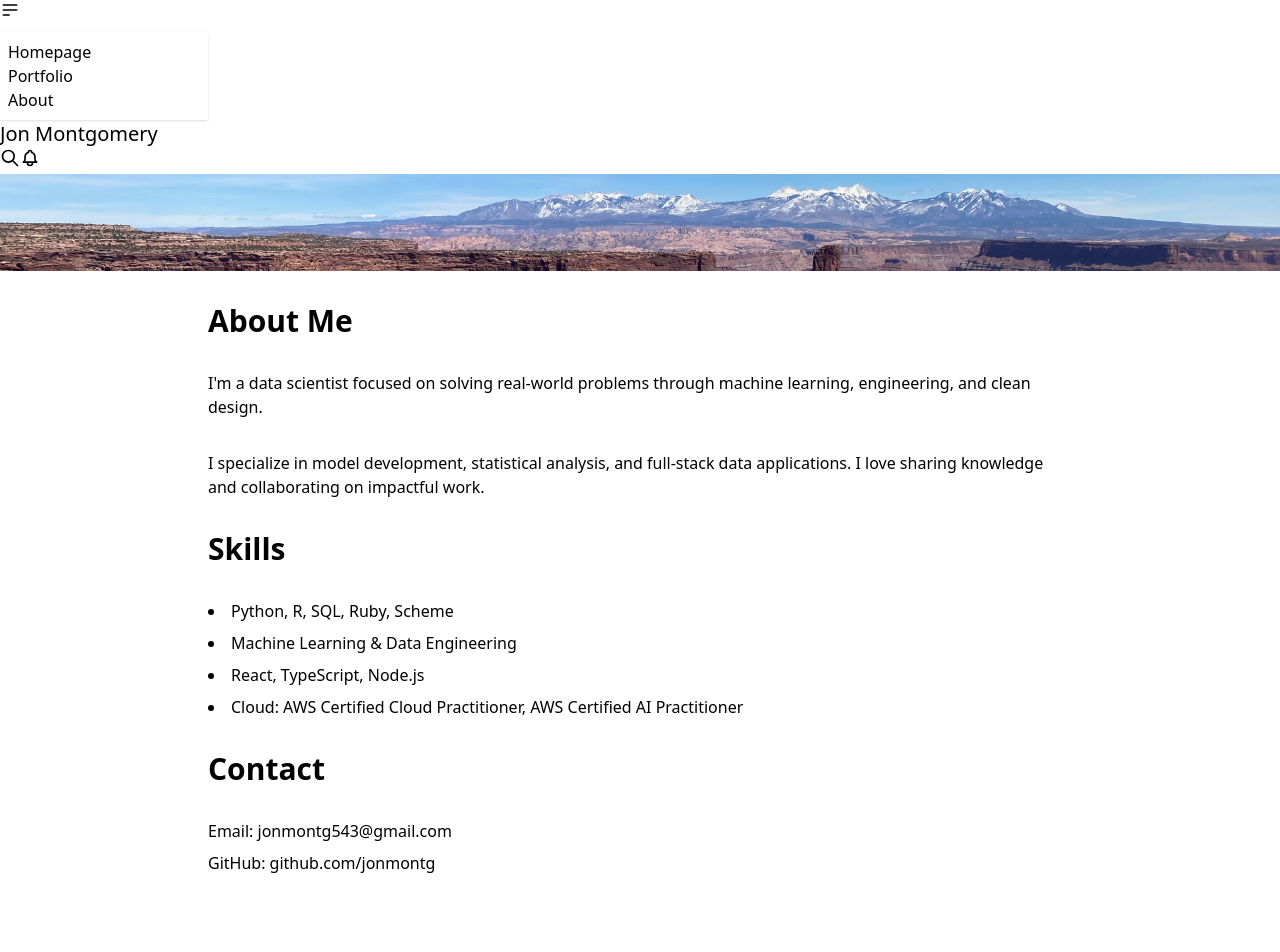
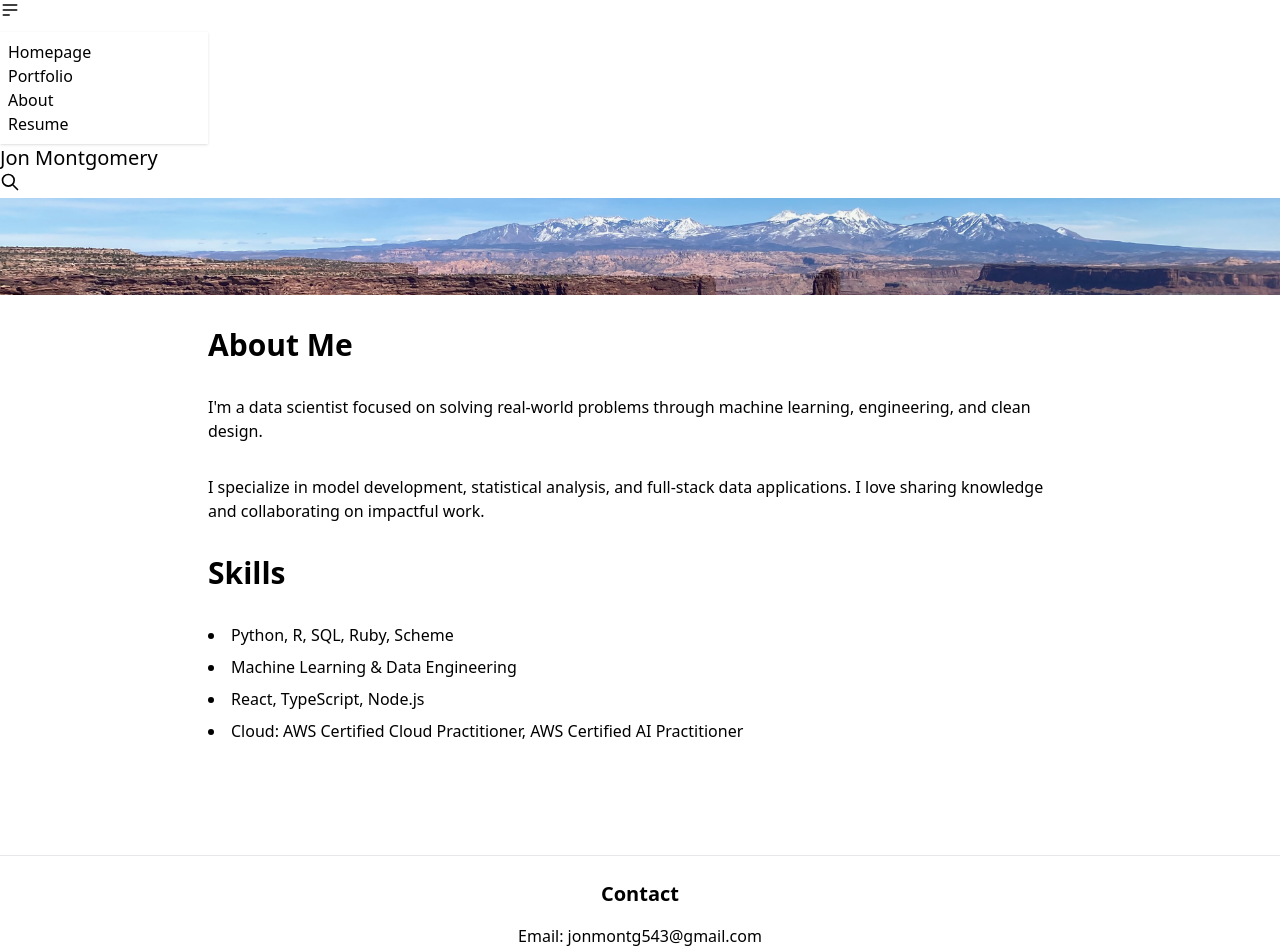
Before and after one commit to jonmontg/jonmontg.github.io, a React (Vite) app: page / in a window 1280 px wide. Shown: the top 952 px of the page. Before the commit the page ends 907 px from the top, so only its background shows below. Built offline with nearby package versions, Linux system fonts and the light colour scheme.

Commit message:
Resume and functionality added

```diff
--- a/package.json
+++ b/package.json
@@ -14,7 +14,8 @@
   },
   "dependencies": {
     "react": "^19.1.0",
-    "react-dom": "^19.1.0"
+    "react-dom": "^19.1.0",
+    "react-ga4": "^2.1.0"
   },
   "devDependencies": {
     "@eslint/js": "^9.25.0",
--- a/src/App.tsx
+++ b/src/App.tsx
@@ -1,41 +1,10 @@
-import Header from './components/Header';
-import Banner from './components/Banner';
+import HomePage from "./home_page/HomePage";
+import ReactGA from "react-ga4";
 
+ReactGA.initialize("G-492056999");
 function App() {
   return (
-    <div className="min-h-screen bg-base-200">
-      <Header />
-      <Banner />
-      <main className="container mx-auto px-4 py-8 max-w-4xl">
-        <section className="space-y-8">
-          <h2 className="text-3xl font-semibold text-primary">About Me</h2>
-          <p className="text-base-content">
-            I'm a data scientist focused on solving real-world problems through machine learning, engineering, and clean design.
-          </p>
-          <p className="text-base-content">
-            I specialize in model development, statistical analysis, and full-stack data applications. I love sharing knowledge and collaborating on impactful work.
-          </p>
-
-          <div className="divider"></div>
-
-          <h2 className="text-3xl font-semibold text-primary">Skills</h2>
-          <ul className="list-disc list-inside space-y-2 text-base-content">
-            <li>Python, R, SQL, Ruby, Scheme</li>
-            <li>Machine Learning & Data Engineering</li>
-            <li>React, TypeScript, Node.js</li>
-            <li>Cloud: AWS Certified Cloud Practitioner, AWS Certified AI Practitioner</li>
-          </ul>
-
-          <div className="divider"></div>
-
-          <h2 className="text-3xl font-semibold text-primary">Contact</h2>
-          <div className="space-y-2 text-base-content">
-            <p>Email: <a href="mailto:jonmontg543@gmail.com" className="link link-primary">jonmontg543@gmail.com</a></p>
-            <p>GitHub: <a href="https://github.com/jonmontg" className="link link-primary">github.com/jonmontg</a></p>
-          </div>
-        </section>
-      </main>
-    </div>
+    <HomePage />
   );
 }
 
--- /dev/null
+++ b/src/home_page/HomePage.tsx
@@ -0,0 +1,24 @@
+import Header from './components/Header';
+import Banner from './components/Banner';
+import Footer from './components/Footer';
+import Body from './components/Body';
+import ReactGA from "react-ga4";
+import { useEffect } from 'react';
+
+function HomePage() {
+  useEffect(() => {
+    // Track page view when HomePage mounts
+    ReactGA.send({ hitType: "pageview", page: "/" });
+  }, []);
+
+  return (
+    <div className="min-h-screen bg-base-200 flex flex-col">
+      <Header />
+      <Banner />
+      <Body />
+      <Footer />
+    </div>
+  );
+}
+
+export default HomePage;
--- /dev/null
+++ b/src/home_page/components/Body.tsx
@@ -0,0 +1,27 @@
+const Body = () => (
+  <main className="container mx-auto px-4 py-8 max-w-4xl flex-grow">
+    <section className="space-y-8">
+      <h2 className="text-3xl font-semibold text-primary">About Me</h2>
+      <p className="text-base-content">
+        I'm a data scientist focused on solving real-world problems through machine learning, engineering, and clean design.
+      </p>
+      <p className="text-base-content">
+        I specialize in model development, statistical analysis, and full-stack data applications. I love sharing knowledge and collaborating on impactful work.
+      </p>
+
+      <div className="divider"></div>
+
+      <h2 className="text-3xl font-semibold text-primary">Skills</h2>
+      <ul className="list-disc list-inside space-y-2 text-base-content">
+        <li>Python, R, SQL, Ruby, Scheme</li>
+        <li>Machine Learning & Data Engineering</li>
+        <li>React, TypeScript, Node.js</li>
+        <li>Cloud: AWS Certified Cloud Practitioner, AWS Certified AI Practitioner</li>
+      </ul>
+
+      <div className="divider"></div>
+    </section>
+  </main>
+);
+
+export default Body;
--- /dev/null
+++ b/src/home_page/components/Footer.tsx
@@ -0,0 +1,11 @@
+const Footer = () => (
+  <footer className="bg-base-300 text-base-content py-6 mt-12 border-t border-base-200">
+    <div className="container mx-auto px-4 flex flex-col items-center space-y-2">
+      <h2 className="text-xl font-semibold text-primary mb-2">Contact</h2>
+      <p>Email: <a href="mailto:jonmontg543@gmail.com" className="link link-primary">jonmontg543@gmail.com</a></p>
+      <p>GitHub: <a href="https://github.com/jonmontg" className="link link-primary">github.com/jonmontg</a></p>
+    </div>
+  </footer>
+);
+
+export default Footer;
--- a/src/components/Header.tsx
+++ b/src/home_page/components/Header.tsx
@@ -1,4 +1,5 @@
 import { useState } from 'react';
+import SearchButton from './SearchButton';
 
 export default function Header() {
   const [isSearchOpen, setIsSearchOpen] = useState(false);
@@ -31,7 +32,7 @@ export default function Header() {
         // Highlight the matching text
         const highlightedText = queryWords.reduce((acc, word) => {
           const regex = new RegExp(`(${word})`, 'gi');
-          return acc.replace(regex, '<mark class="bg-yellow-200">$1</mark>');
+          return acc.replace(regex, '<mark className="bg-yellow-200">$1</mark>');
         }, text);
 
         results.push({
@@ -71,6 +72,7 @@ export default function Header() {
               <li><a>Homepage</a></li>
               <li><a>Portfolio</a></li>
               <li><a>About</a></li>
+              <li><a href="/Resume.pdf" download>Resume</a></li>
             </ul>
           </div>
         </div>
@@ -78,18 +80,7 @@ export default function Header() {
           <a className="btn btn-ghost text-xl">Jon Montgomery</a>
         </div>
         <div className="navbar-end">
-          <button
-            className="btn btn-ghost btn-circle"
-            onClick={() => setIsSearchOpen(true)}
-          >
-            <svg xmlns="http://www.w3.org/2000/svg" className="h-5 w-5" fill="none" viewBox="0 0 24 24" stroke="currentColor"> <path strokeLinecap="round" strokeLinejoin="round" strokeWidth="2" d="M21 21l-6-6m2-5a7 7 0 11-14 0 7 7 0 0114 0z" /> </svg>
-          </button>
-          <button className="btn btn-ghost btn-circle">
-            <div className="indicator">
-              <svg xmlns="http://www.w3.org/2000/svg" className="h-5 w-5" fill="none" viewBox="0 0 24 24" stroke="currentColor"> <path strokeLinecap="round" strokeLinejoin="round" strokeWidth="2" d="M15 17h5l-1.405-1.405A2.032 2.032 0 0118 14.158V11a6.002 6.002 0 00-4-5.659V5a2 2 0 10-4 0v.341C7.67 6.165 6 8.388 6 11v3.159c0 .538-.214 1.055-.595 1.436L4 17h5m6 0v1a3 3 0 11-6 0v-1m6 0H9" /> </svg>
-              <span className="badge badge-xs badge-primary indicator-item"></span>
-            </div>
-          </button>
+          <SearchButton onClick={() => setIsSearchOpen(true)} />
         </div>
       </div>
 
--- /dev/null
+++ b/src/home_page/components/SearchButton.tsx
@@ -0,0 +1,18 @@
+import React from 'react';
+
+interface SearchButtonProps {
+  onClick: () => void;
+}
+
+const SearchButton: React.FC<SearchButtonProps> = ({ onClick }) => (
+  <button
+    className="btn btn-ghost btn-circle"
+    onClick={onClick}
+  >
+    <svg xmlns="http://www.w3.org/2000/svg" className="h-5 w-5" fill="none" viewBox="0 0 24 24" stroke="currentColor">
+      <path strokeLinecap="round" strokeLinejoin="round" strokeWidth="2" d="M21 21l-6-6m2-5a7 7 0 11-14 0 7 7 0 0114 0z" />
+    </svg>
+  </button>
+);
+
+export default SearchButton;
```
Also changed, not shown: src/home_page/components/Banner.tsx (renamed from src/components/Banner.tsx), 2 other files (tests, documents, lock files or other folders).
